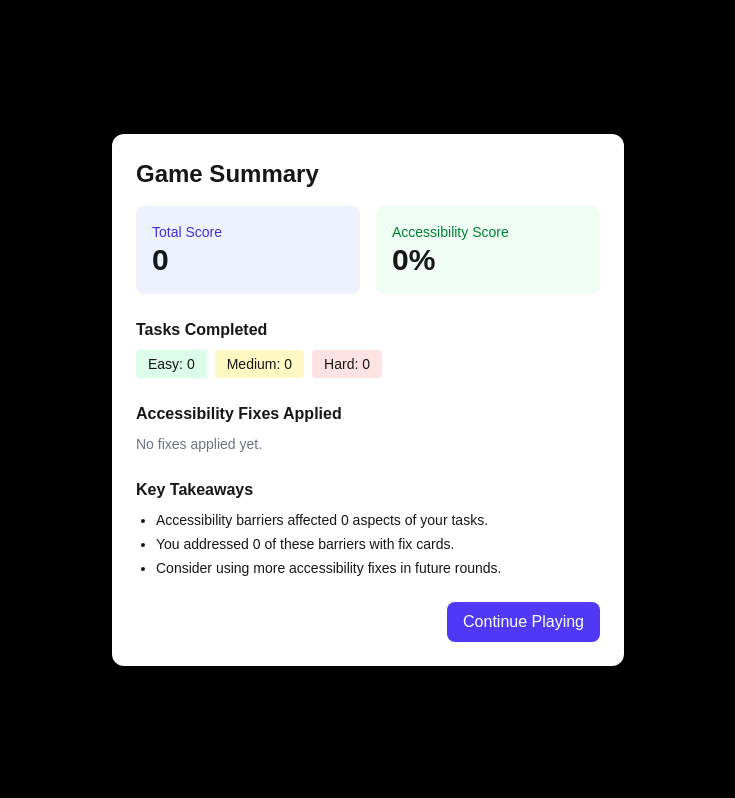
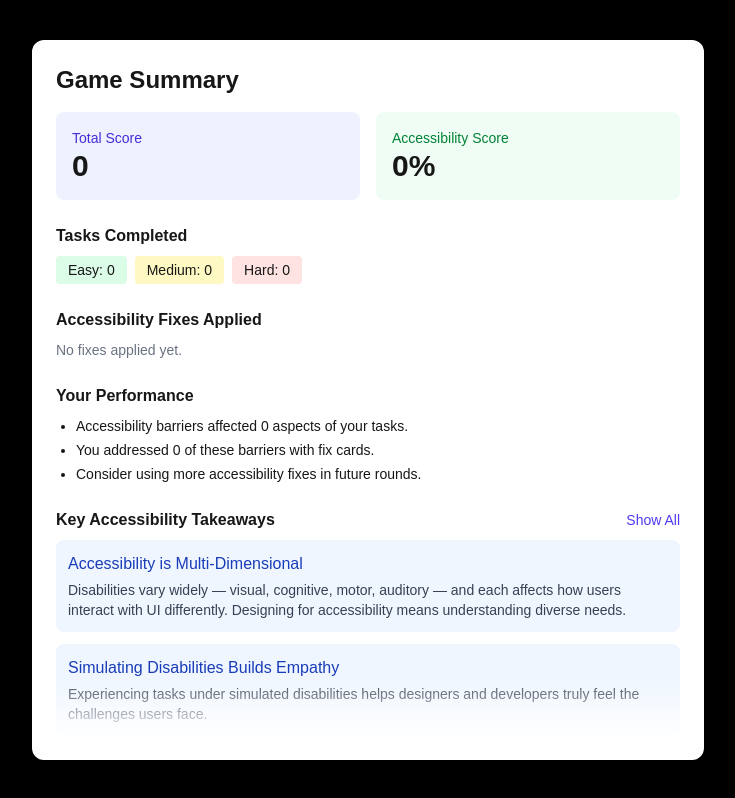
Before and after one commit to EricRode/Accessability_teaching_game, a Next.js app: page / in a window 1280 px wide. Both pictures are taken after a click on the button "View Game Summary". Shown: the part 448-1246 px from the top of the page, without its empty margins (272-1007 px from the left). Built offline with nearby package versions, Linux system fonts and the light colour scheme.

Commit message:
bug fixes

```diff
--- a/src/components/GameSummary.tsx
+++ b/src/components/GameSummary.tsx
@@ -1,4 +1,5 @@
 import { Task, FixCard as FixCardType } from '@/store/useGameStore';
+import { useState } from 'react';
 
 interface GameSummaryProps {
   score: number;
@@ -13,6 +14,7 @@ export const GameSummary = ({
   appliedFixes,
   onClose
 }: GameSummaryProps) => {
+  const [showAllTakeaways, setShowAllTakeaways] = useState(false);
 
   const tasksByDifficulty = {
     easy: completedTasks.filter(t => t.difficulty === 'easy').length,
@@ -28,9 +30,45 @@ export const GameSummary = ({
 
   const accessibilityScore = Math.round((barriersAddressed / Math.max(totalBarriers, 1)) * 100);
 
+  // Key takeaways about accessibility principles
+  const keyAccessibilityTakeaways = [
+    {
+      title: "Accessibility is Multi-Dimensional",
+      description: "Disabilities vary widely — visual, cognitive, motor, auditory — and each affects how users interact with UI differently. Designing for accessibility means understanding diverse needs."
+    },
+    {
+      title: "Simulating Disabilities Builds Empathy",
+      description: "Experiencing tasks under simulated disabilities helps designers and developers truly feel the challenges users face."
+    },
+    {
+      title: "Bad Design Exacerbates Barriers",
+      description: "Poor contrast, missing labels, tiny fonts, and cluttered layouts make tasks difficult or impossible for many users."
+    },
+    {
+      title: "Targeted Solutions Improve Usability",
+      description: "Applying the right fix — like adding labels or increasing font size — can dramatically improve the experience for users with specific needs."
+    },
+    {
+      title: "One Size Does Not Fit All",
+      description: "Fixes must be tailored to the disability type; a high-contrast mode may help low vision but won't solve screen reader issues."
+    },
+    {
+      title: "Interactive Learning is Effective",
+      description: "Making users actively engage with tasks and fixes reinforces accessibility principles far better than passive reading."
+    },
+    {
+      title: "Accessibility Improves Everyone's Experience",
+      description: "Features like clear labels, good contrast, and keyboard navigation benefit all users, not just those with disabilities."
+    },
+    {
+      title: "Test Accessibility Early",
+      description: "Accessibility should be integrated from the start — retrofitting fixes after development is harder and less effective."
+    },
+  ];
+
   return (
     <div className="fixed inset-0 bg-black bg-opacity-50 flex items-center justify-center p-4 z-50">
-      <div className="bg-white rounded-xl p-6 max-w-lg w-full max-h-[90vh] overflow-auto">
+      <div className="bg-white rounded-xl p-6 max-w-2xl w-full max-h-[90vh] overflow-auto">
         <h2 className="text-2xl font-bold mb-4">Game Summary</h2>
 
         <div className="grid grid-cols-2 gap-4 mb-6">
@@ -75,7 +113,7 @@ export const GameSummary = ({
         </div>
 
         <div className="mb-6">
-          <h3 className="font-semibold mb-2">Key Takeaways</h3>
+          <h3 className="font-semibold mb-2">Your Performance</h3>
           <ul className="list-disc pl-5 text-sm space-y-1">
             <li>Accessibility barriers affected {totalBarriers} aspects of your tasks.</li>
             <li>You addressed {barriersAddressed} of these barriers with fix cards.</li>
@@ -87,7 +125,38 @@ export const GameSummary = ({
           </ul>
         </div>
 
-        <div className="flex justify-end">
+        <div className="mb-6">
+          <div className="flex items-center justify-between mb-2">
+            <h3 className="font-semibold">Key Accessibility Takeaways</h3>
+            <button
+              onClick={() => setShowAllTakeaways(!showAllTakeaways)}
+              className="text-sm text-indigo-600 hover:text-indigo-800"
+            >
+              {showAllTakeaways ? "Show Less" : "Show All"}
+            </button>
+          </div>
+
+          <div className={`space-y-3 ${showAllTakeaways ? "" : "max-h-[200px] overflow-hidden relative"}`}>
+            {keyAccessibilityTakeaways.map((takeaway, index) => (
+              <div key={index} className="bg-blue-50 p-3 rounded-lg">
+                <h4 className="font-medium text-blue-800">{takeaway.title}</h4>
+                <p className="text-sm text-gray-700 mt-1">{takeaway.description}</p>
+              </div>
+            ))}
+
+            {!showAllTakeaways && (
+              <div className="absolute bottom-0 left-0 right-0 h-16 bg-gradient-to-t from-white to-transparent pointer-events-none"></div>
+            )}
+          </div>
+        </div>
+
+        <div className="flex justify-between">
+          <button
+            onClick={() => window.print()}
+            className="px-4 py-2 bg-gray-200 text-gray-800 rounded-lg hover:bg-gray-300 transition-colors"
+          >
+            📄 Print Summary
+          </button>
           <button
             onClick={onClose}
             className="px-4 py-2 bg-indigo-600 text-white rounded-lg hover:bg-indigo-700 transition-colors"
```
